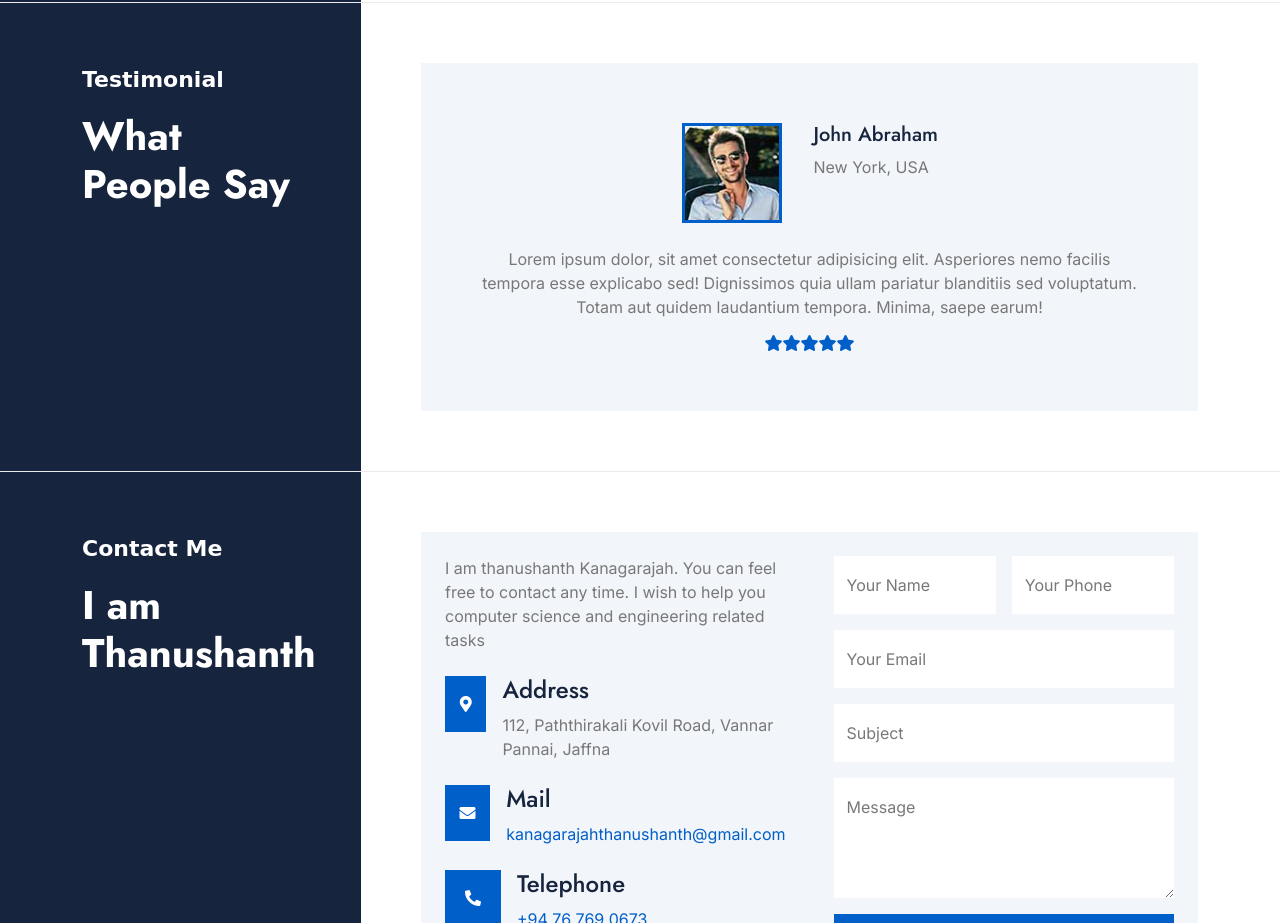
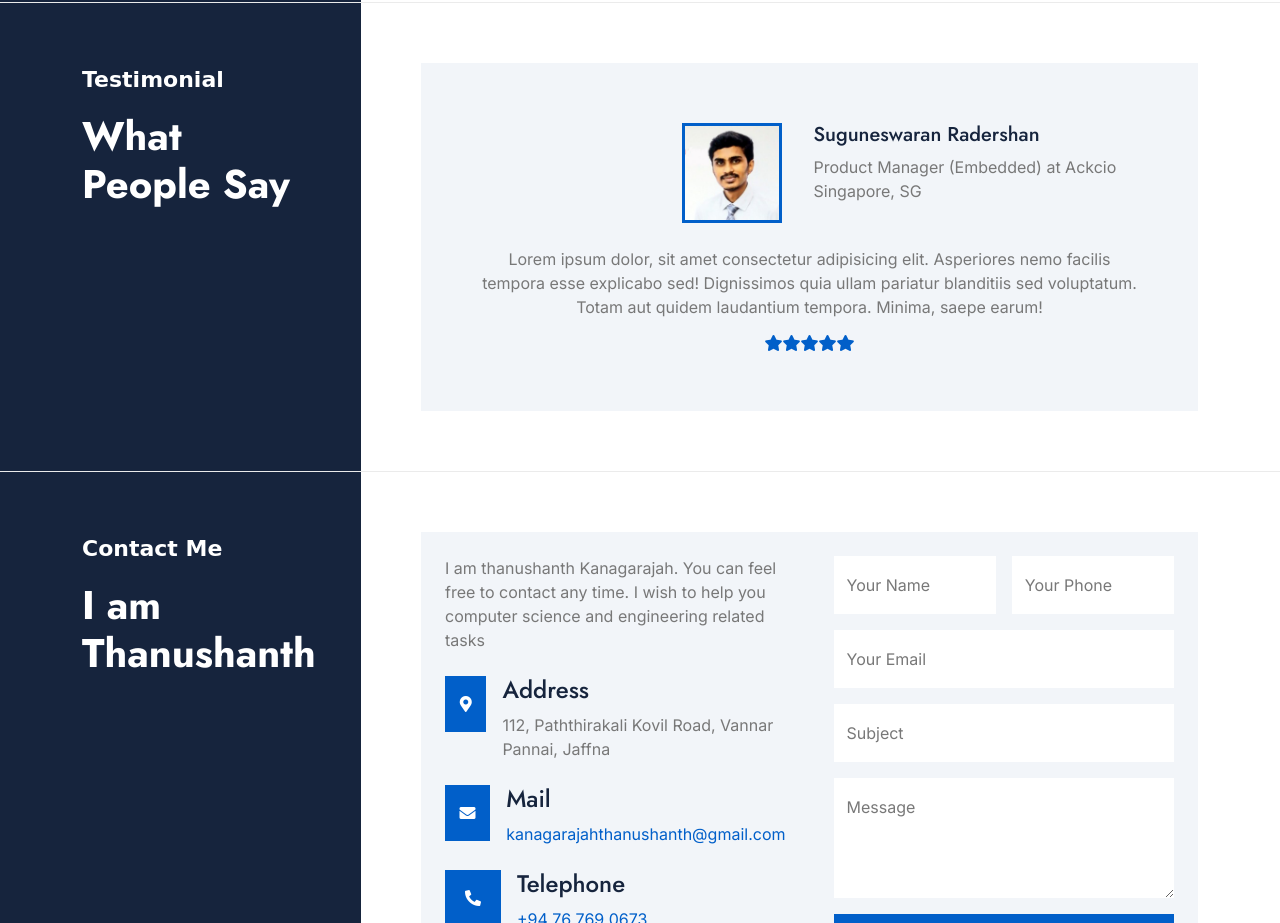
Before and after one commit to THANU16/Thanushanth, a plain HTML site: page index.html in a window 1280 px wide. Shown: the part 5360-6283 px from the top of the page. Drawn offline with nearby package versions, Linux system fonts and the light colour scheme; a web font is replaced by a local one.

Commit message:
Update testimonial section in index.html with new content and image

```diff
--- a/index.html
+++ b/index.html
@@ -833,21 +833,22 @@
                     <div class="testimonial-content h-100 pt-6 ps-6 pb-6">
                         <div class="testimonial-carousel owl-carousel bg-light wow fadeInUp" data-wow-delay="0.1s">
                             <div class="testimonial-item"
-                                data-dot="<img class='img-fluid' src='img/testimonial-img-1.jpg' alt=''>">
+                                data-dot="<img class='img-fluid' src='img/radershan.jpg' alt=''>">
                                 <div class="row gy-4 gx-2 mb-4">
                                     <div class="col-sm-6">
                                         <div class="d-flex justify-content-sm-end">
                                             <div class="testimonial-inner-img border border-primary border-3 me-4"
                                                 style="width: 100px; height: 100px;">
-                                                <img src="img/testimonial-img-1.jpg" class="img-fluid"
+                                                <img src="img/radershan.jpg" class="img-fluid"
                                                     style="object-fit: cover;" alt="">
                                             </div>
                                         </div>
                                     </div>
                                     <div class="col-sm-6">
                                         <div>
-                                            <h5 class="mb-2">John Abraham</h5>
-                                            <p class="mb-0">New York, USA</p>
+                                            <h5 class="mb-2">Suguneswaran Radershan</h5>
+                                            <p class="mb-0">Product Manager (Embedded) at Ackcio</p>
+                                            <p class="mb-0">Singapore, SG</p>
                                         </div>
                                     </div>
                                 </div>
```
Also changed, not shown: img/Portfolio-1.jpg (deleted), img/header-img.jpg (deleted), img/portfolio-2.jpg (deleted), img/portfolio-3.jpg (deleted), img/radershan.jpg (added), img/testimonial-img-1.jpg (deleted), img/testimonial-img-2.jpg (deleted), img/testimonial-img-3.jpg (deleted).
